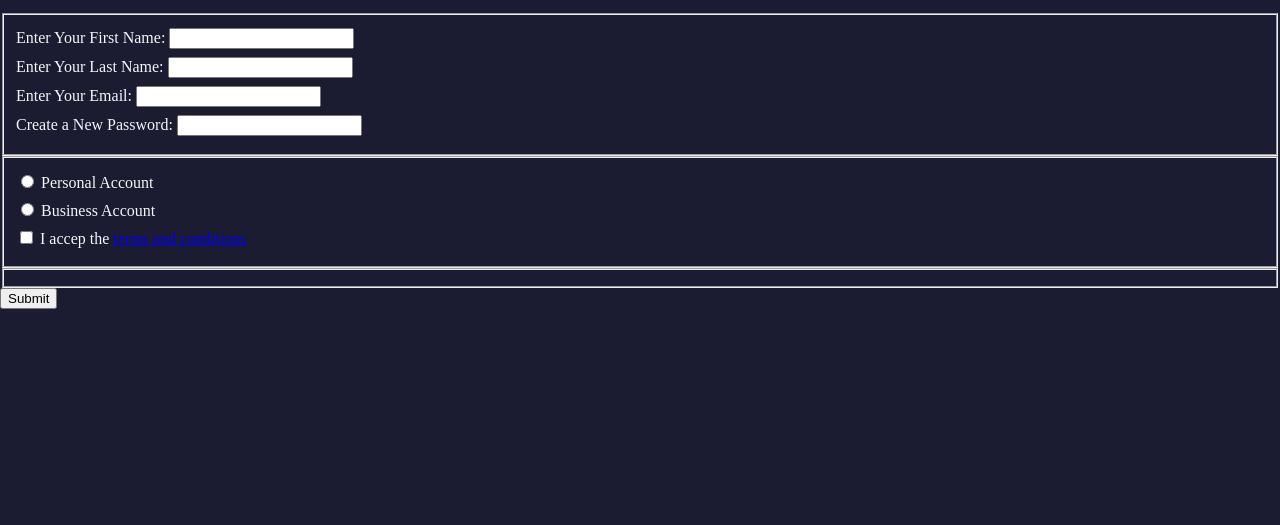
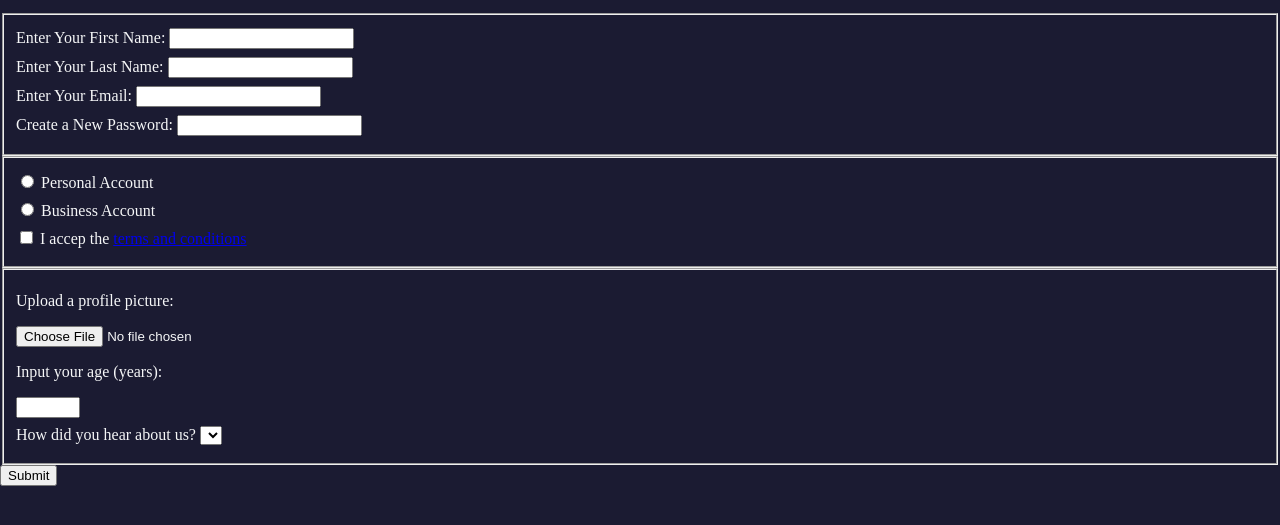
Before and after one commit to andrz-zack/Registration-form, a plain HTML site: page index.html in a window 1280 px wide. Shown: the part 101-626 px from the top of the page. Drawn offline with Linux system fonts and the light colour scheme.

Commit message:
Agregando un select y dentro de este un option

```diff
--- a/index.html
+++ b/index.html
@@ -36,7 +36,22 @@
             </label>
         </fieldset>
 
-        <fieldset></fieldset>
+        <fieldset>
+            <label ><p>Upload a profile picture:</p>
+                <input type="file">
+            </label>
+
+            <label ><p>Input your age (years):</p><input type="number" min="13" max="120"></label>
+            <label> How did you hear about us?
+            <select>
+                <option ></option>
+                <option ></option>
+                <option ></option>
+                <option ></option>
+                <option ></option>
+            </select>
+        </label>
+        </fieldset>
 
         <input type="submit" value="Submit">
     </form>
```
